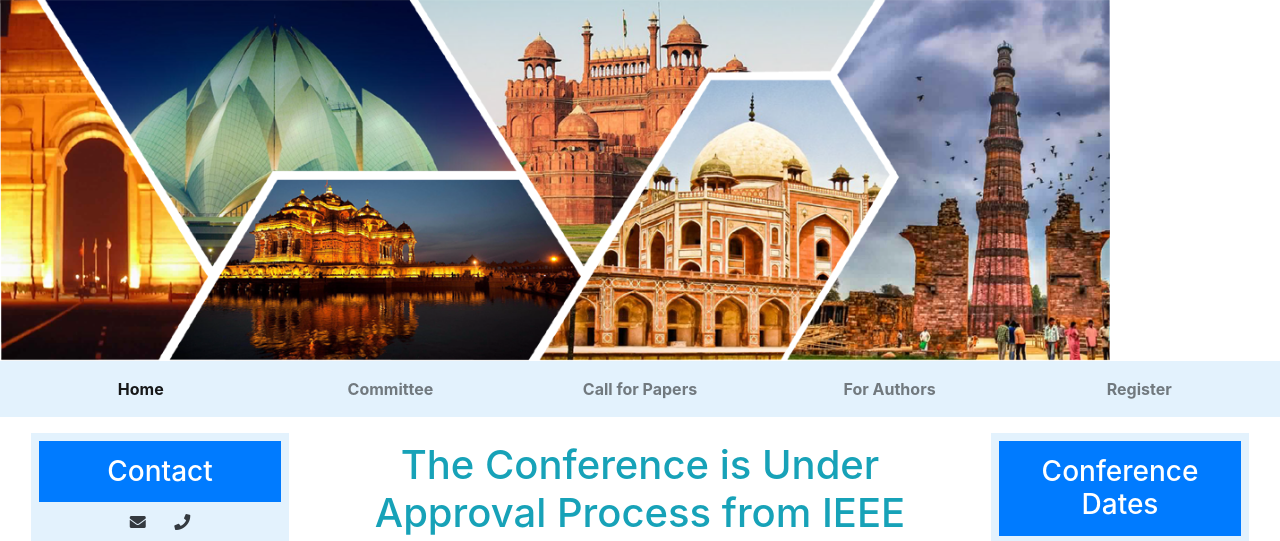
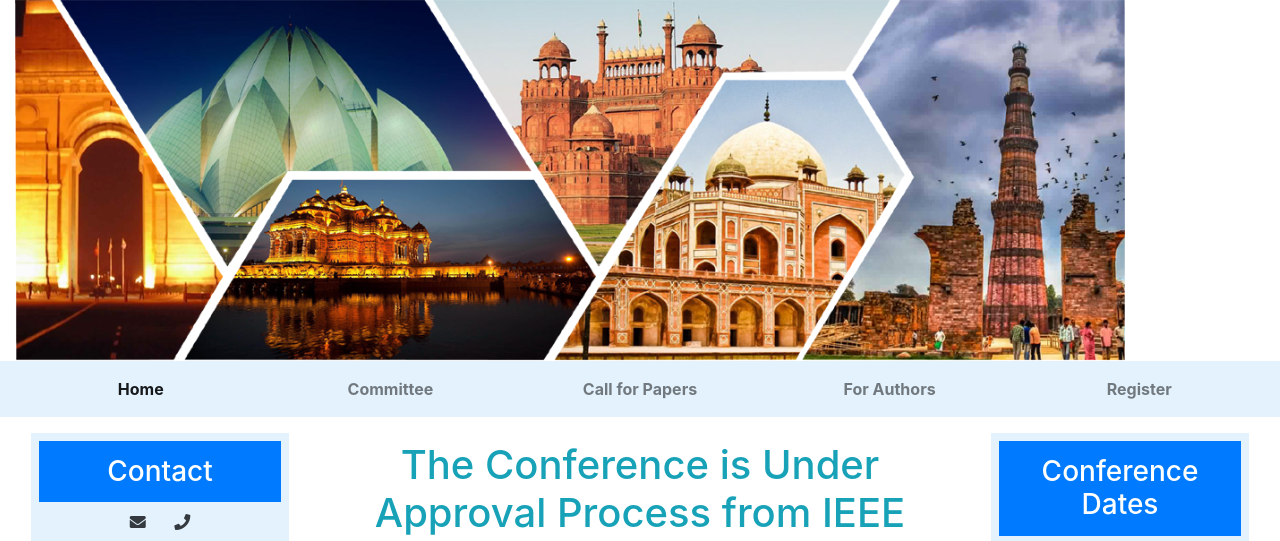
Before and after one commit to ieeejmi/icpeca, a plain HTML site: page index.html in a window 1280 px wide. Shown: the top 541 px of the page. Drawn offline with nearby package versions, Linux system fonts and the light colour scheme.

Commit message:
Update index.html

```diff
--- a/index.html
+++ b/index.html
@@ -16,7 +16,7 @@
     <section>
       <div class="w-100" style="min-height:300px;">
         <div class="container m-0 w-100">
-          <div class="row align-items-center w-100">
+          <div class="align-items-center w-100">
             <img src="static/img/header.png" class="img-fluid w-100">
 <!--             <div class="col-md-3 text-center">
               <img src="static/img/jamia.png" class="img-fluid" width=100px>
```
